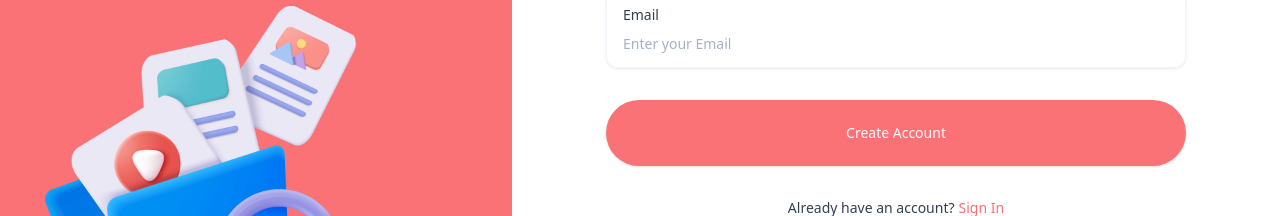
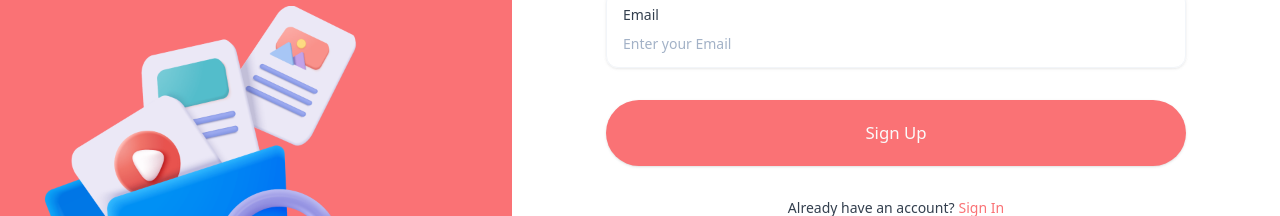
Before and after one commit to hrithikpandey786/StoreIt, a Next.js app: page /sign-up in a window 1280 px wide. Shown: the part 376-592 px from the top of the page. Built offline with nearby package versions, Linux system fonts and the light colour scheme.

Commit message:
modified submit-button text

```diff
--- a/app/globals.css
+++ b/app/globals.css
@@ -308,7 +308,7 @@
     @apply h1 text-center text-light-100 md:text-left !important;
   }
   .form-submit-button {
-    @apply primary-btn h-[66px] !important;
+    @apply primary-btn h-[66px] text-[1.05rem] !important;
   }
   .error-message {
     @apply body-2 mx-auto w-fit rounded-xl bg-error/5 px-8 py-4 text-center text-error !important;
--- a/components/AuthForm.tsx
+++ b/components/AuthForm.tsx
@@ -88,7 +88,7 @@ export function AuthForm({type}: {type: FormType}) {
             </FormItem>
           )}
         />
-        <Button type="submit" className="form-submit-button" disabled={isLoading}>{type==="sign-in"?"Login":"Create Account"}{isLoading&&<Image
+        <Button type="submit" className="form-submit-button" disabled={isLoading}>{type==="sign-in"?"Login":"Sign Up"}{isLoading&&<Image
             src="/assets/icons/loader.svg"
             alt="loader"
             width={24}
```
